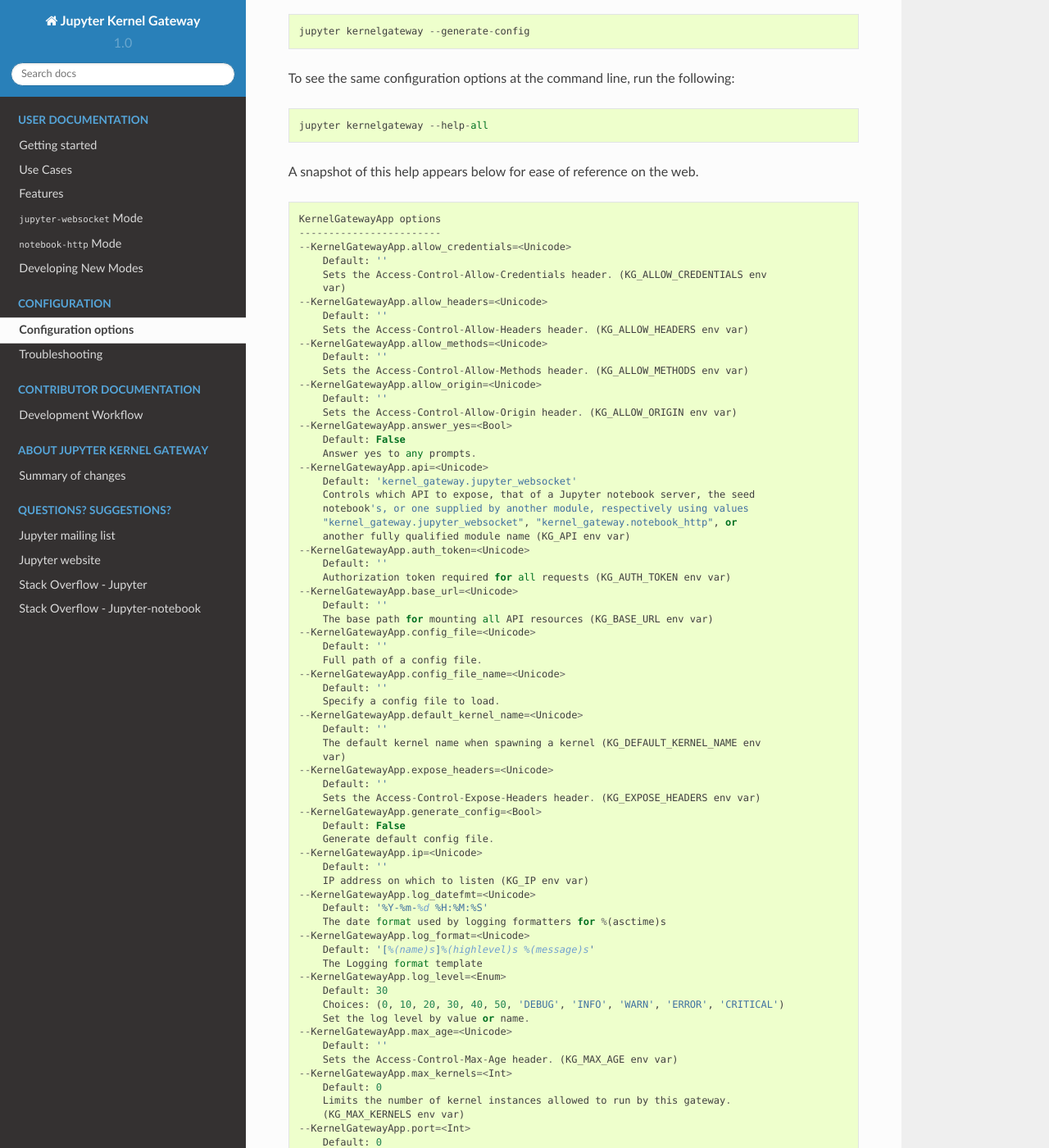
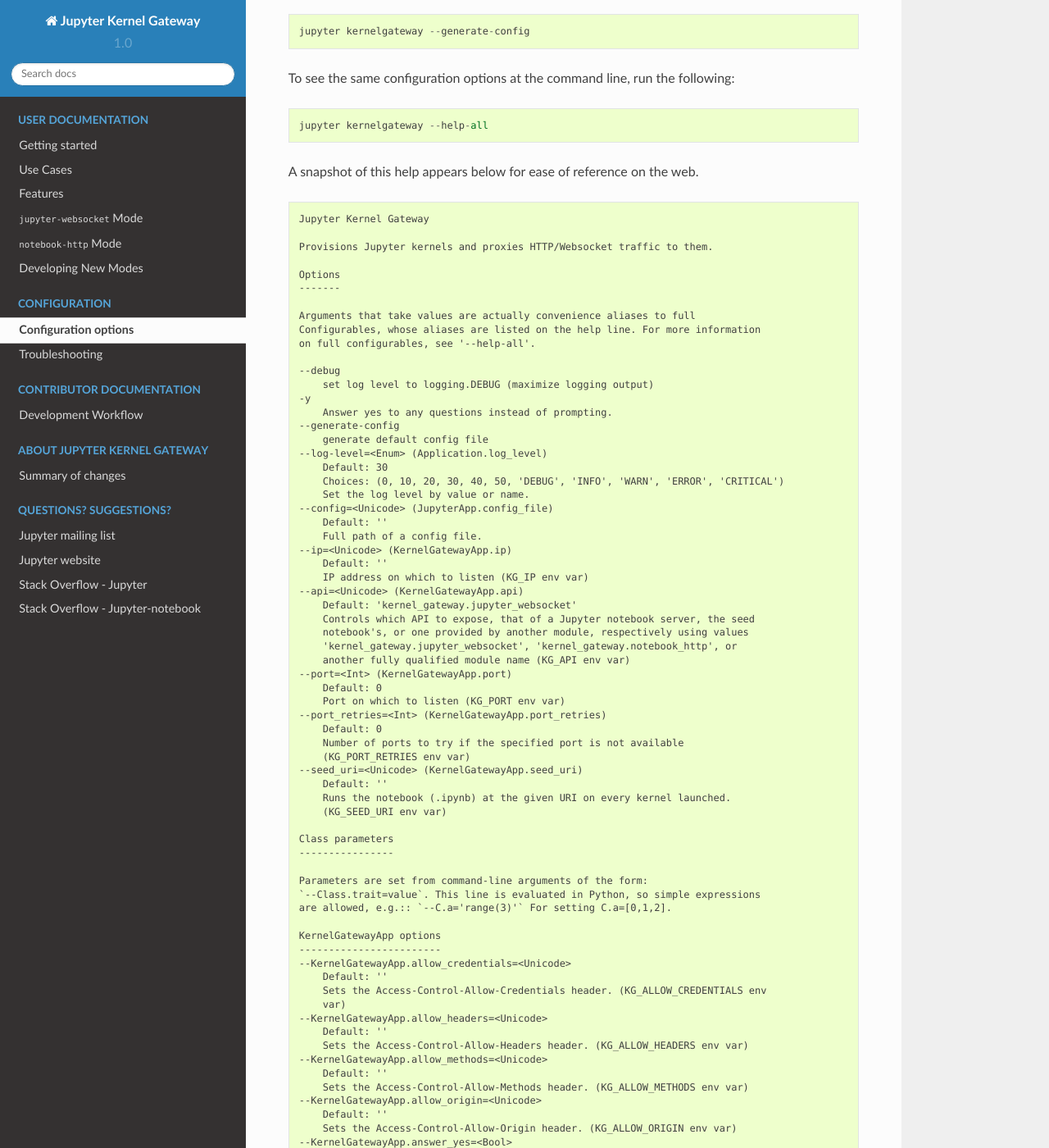
Before and after one commit to jupyter-server/enterprise_gateway, a Sphinx documentation site: the page built from docs/source/config-options.md, in a window 1280 px wide and 1400 px high, scrolled down 359 px. Shown: the whole window at 82% size. Built offline with Sphinx 7.4.7 and the Read the Docs theme 2.0.0, drawn with Linux system fonts in a browser that asks for light colours; some of the changed text lies outside the part shown.

Commit message:
Update cli option doc page
(c) Copyright IBM Corp. 2016

````diff
--- a/docs/source/config-options.md
+++ b/docs/source/config-options.md
@@ -21,6 +21,58 @@
 A snapshot of this help appears below for ease of reference on the web.
 
 ```
+Jupyter Kernel Gateway
+
+Provisions Jupyter kernels and proxies HTTP/Websocket traffic to them.
+
+Options
+-------
+
+Arguments that take values are actually convenience aliases to full
+Configurables, whose aliases are listed on the help line. For more information
+on full configurables, see '--help-all'.
+
+--debug
+    set log level to logging.DEBUG (maximize logging output)
+-y
+    Answer yes to any questions instead of prompting.
+--generate-config
+    generate default config file
+--log-level=<Enum> (Application.log_level)
+    Default: 30
+    Choices: (0, 10, 20, 30, 40, 50, 'DEBUG', 'INFO', 'WARN', 'ERROR', 'CRITICAL')
+    Set the log level by value or name.
+--config=<Unicode> (JupyterApp.config_file)
+    Default: ''
+    Full path of a config file.
+--ip=<Unicode> (KernelGatewayApp.ip)
+    Default: ''
+    IP address on which to listen (KG_IP env var)
+--api=<Unicode> (KernelGatewayApp.api)
+    Default: 'kernel_gateway.jupyter_websocket'
+    Controls which API to expose, that of a Jupyter notebook server, the seed
+    notebook's, or one provided by another module, respectively using values
+    'kernel_gateway.jupyter_websocket', 'kernel_gateway.notebook_http', or
+    another fully qualified module name (KG_API env var)
+--port=<Int> (KernelGatewayApp.port)
+    Default: 0
+    Port on which to listen (KG_PORT env var)
+--port_retries=<Int> (KernelGatewayApp.port_retries)
+    Default: 0
+    Number of ports to try if the specified port is not available
+    (KG_PORT_RETRIES env var)
+--seed_uri=<Unicode> (KernelGatewayApp.seed_uri)
+    Default: ''
+    Runs the notebook (.ipynb) at the given URI on every kernel launched.
+    (KG_SEED_URI env var)
+
+Class parameters
+----------------
+
+Parameters are set from command-line arguments of the form:
+`--Class.trait=value`. This line is evaluated in Python, so simple expressions
+are allowed, e.g.:: `--C.a='range(3)'` For setting C.a=[0,1,2].
+
 KernelGatewayApp options
 ------------------------
 --KernelGatewayApp.allow_credentials=<Unicode>
@@ -42,8 +94,8 @@
 --KernelGatewayApp.api=<Unicode>
     Default: 'kernel_gateway.jupyter_websocket'
     Controls which API to expose, that of a Jupyter notebook server, the seed
-    notebook's, or one supplied by another module, respectively using values
-    "kernel_gateway.jupyter_websocket", "kernel_gateway.notebook_http", or
+    notebook's, or one provided by another module, respectively using values
+    'kernel_gateway.jupyter_websocket', 'kernel_gateway.notebook_http', or
     another fully qualified module name (KG_API env var)
 --KernelGatewayApp.auth_token=<Unicode>
     Default: ''
@@ -103,7 +155,12 @@
     Runs the notebook (.ipynb) at the given URI on every kernel launched.
     (KG_SEED_URI env var)
 
-
+NotebookHTTPPersonality options
+-------------------------------
+--NotebookHTTPPersonality.allow_notebook_download=<Bool>
+    Default: False
+    Optional API to download the notebook source code in notebook-http mode,
+    defaults to not allow
 
 JupyterWebsocketPersonality options
 -----------------------------------
@@ -112,12 +169,4 @@
     Permits listing of the running kernels using API endpoints /api/kernels and
     /api/sessions (KG_LIST_KERNELS env var). Note: Jupyter Notebook allows this
     by default but kernel gateway does not.
-
-
-NotebookHTTPPersonality options
--------------------------------
---NotebookHTTPPersonality.allow_notebook_download=<Bool>
-    Default: False
-    Optional API to download the notebook source code in notebook-http mode,
-    defaults to not allow (KG_ALLOW_NOTEBOOK_DOWNLOAD env var)
 ```
````
